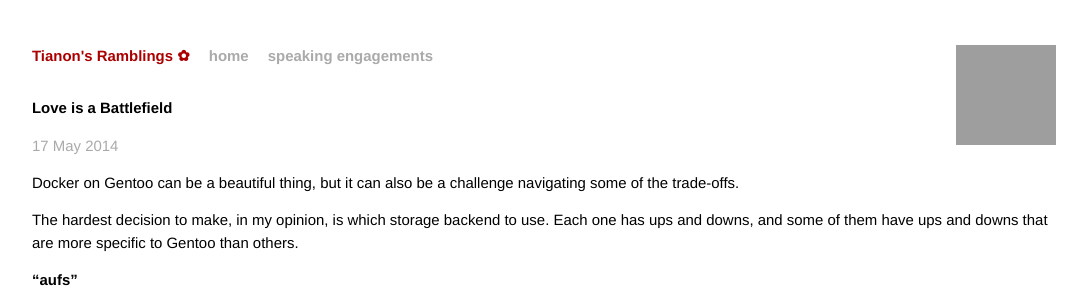
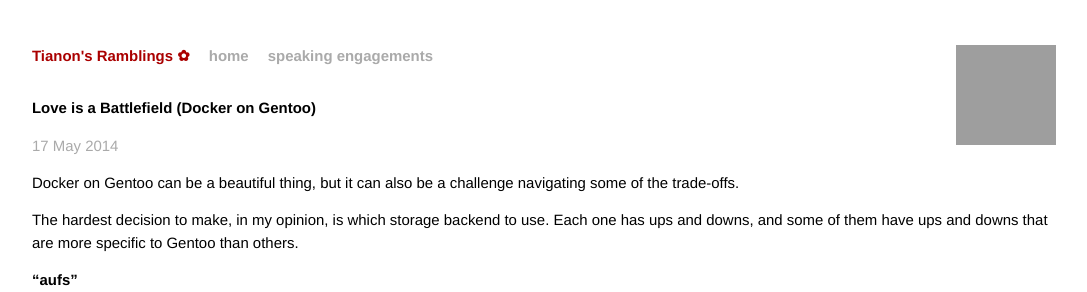
Before and after one commit to tianon/tianon.github.io, a Jekyll site: the page built from _posts/2014-05-17-docker-on-gentoo.md, in a window 1280 px wide, cut to the strip 0-292 px from the top of the page. Shown: the whole strip, without its empty margins (96-1183 px from the left). Built offline with Jekyll 4.4.1, drawn with Linux system fonts in a browser that asks for light colours; grey boxes are pictures that could not be loaded.

Commit message:
Update old post title to be more clear in the entry list

```diff
--- a/_posts/2014-05-17-docker-on-gentoo.md
+++ b/_posts/2014-05-17-docker-on-gentoo.md
@@ -1,6 +1,6 @@
 ---
 layout: post
-title:  Love is a Battlefield
+title:  Love is a Battlefield (Docker on Gentoo)
 ---
 
 Docker on Gentoo can be a beautiful thing, but it can also be a challenge
```
